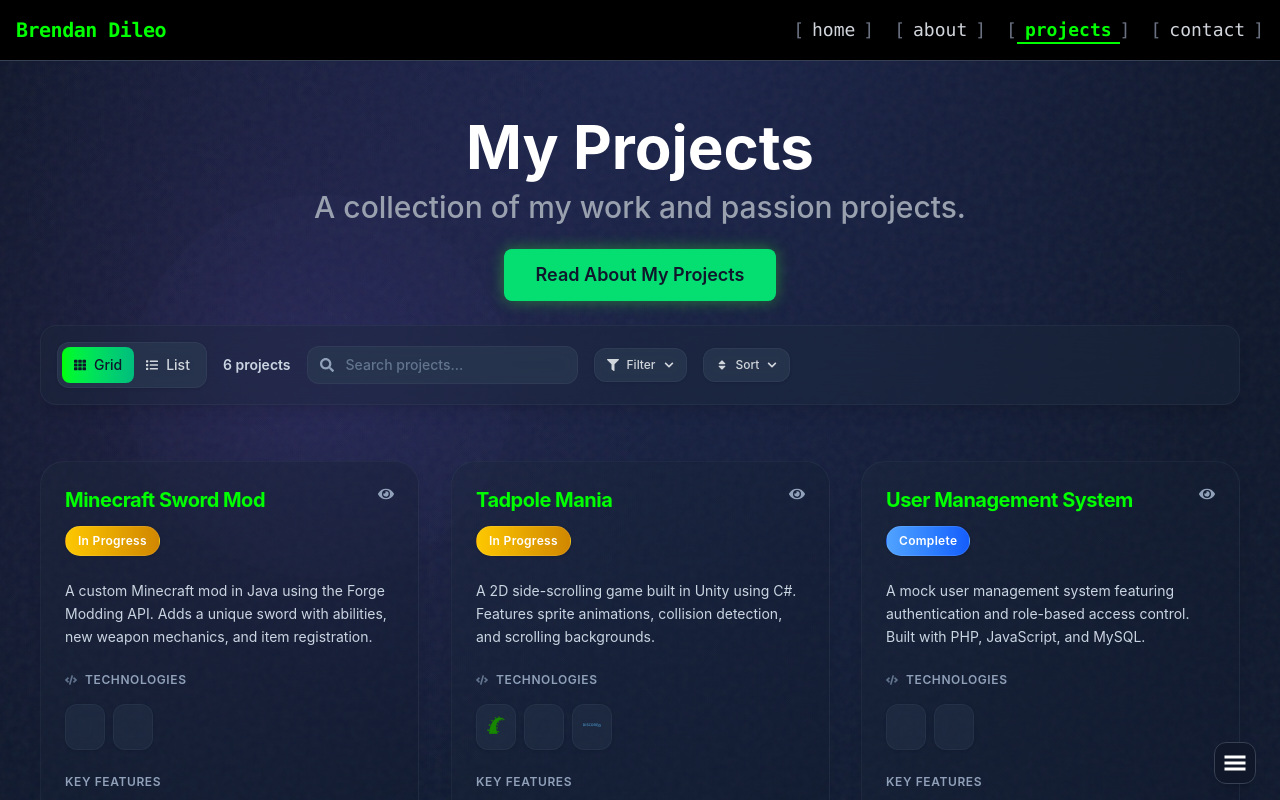
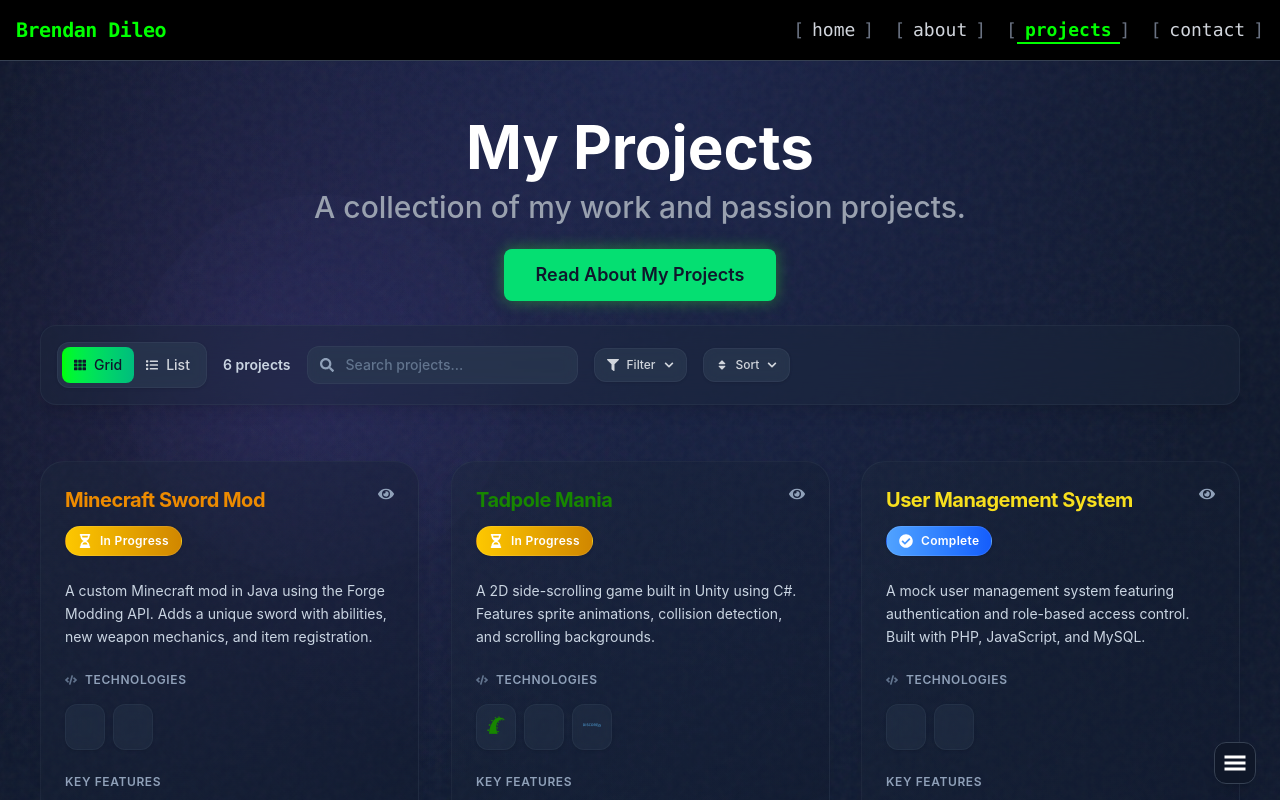
Before and after one commit to brendanddev/brendans-website, a React (Vite) app in the folder frontend/: page /projects in a window 1280 px wide. Shown: the top 800 px of the page. Built offline with nearby package versions, Linux system fonts and the light colour scheme.

Commit message:
Update project modal and components to use custom title colors

```diff
--- a/frontend/src/components/Projects/ProjectCard/GridCard.jsx
+++ b/frontend/src/components/Projects/ProjectCard/GridCard.jsx
@@ -75,8 +75,11 @@ const GridCard = ({ project, onClick }) => {
                 {/* Header section */}
                 <div className="flex items-start justify-between mb-6">
                     <div className="flex-1 min-w-0">
+
                         {/* Project title */}
-                        <h3 className="text-xl font-bold tracking-tight text-[#00ff00] group-hover:text-emerald-300 transition-colors duration-300 mb-3 line-clamp-2">
+                        <h3 className="text-xl font-bold tracking-tight group-hover:text-emerald-300 transition-colors duration-300 mb-3 line-clamp-2"
+                            style={{ color: project.titleColor || "#00ff00" }}
+                        >
                             {project.title}
                         </h3>
 
--- a/frontend/src/components/Projects/ProjectCard/StatusBadge.jsx
+++ b/frontend/src/components/Projects/ProjectCard/StatusBadge.jsx
@@ -20,6 +20,11 @@ const StatusBadge = ({ status }) => {
             border border-white/10
             backdrop-blur-sm
         `}>
+            {statusInfo.icon && (
+                <span className="mr-1 flex items-center">
+                    <statusInfo.icon size={14} className="mr-1" />
+                </span>
+            )}
             {statusInfo.name}
         </div>
     );
--- a/frontend/src/components/Projects/ProjectModal/ProjectModal.jsx
+++ b/frontend/src/components/Projects/ProjectModal/ProjectModal.jsx
@@ -126,11 +126,13 @@ const ProjectModal = ({
                                             whileTap={{ scale: 0.95 }}
                                             className="
                                                 flex items-center gap-2 px-6 py-3
-                                                bg-gradient-to-r from-[#00ff00] to-emerald-500
-                                                text-slate-900 font-bold rounded-xl
-                                                hover:from-emerald-400 hover:to-[#00ff00]
+                                                bg-gradient-to-r from-sky-400 to-indigo-500
+                                                text-white font-bold rounded-xl
+                                                hover:from-indigo-400 hover:to-sky-500
                                                 transition-all duration-300
                                                 shadow-lg hover:shadow-xl
+                                                focus:outline-none focus:ring-2 focus:ring-sky-400/50 focus:ring-offset-2 focus:ring-offset-slate-800
+                                                border border-white/20
                                             "
                                         >
                                             <FaGithub />
--- a/frontend/src/data/projectMeta.js
+++ b/frontend/src/data/projectMeta.js
@@ -6,23 +6,27 @@
  * Basic metadata for my projects
  */
 
+import { FaCheckCircle, FaHourglassHalf, FaFlask } from "react-icons/fa";
 
 // Projects status
 export const projectStatus = {
 
   Complete: {
     name: 'Complete',
-    color: 'from-blue-400 to-blue-600'
+    color: 'from-blue-400 to-blue-600',
+    icon: FaCheckCircle
   },
 
   'In Progress': {
     name: 'In Progress',
-    color: 'from-yellow-400 to-yellow-600'
+    color: 'from-yellow-400 to-yellow-600',
+    icon: FaHourglassHalf
   },
 
   Prototype: {
     name: 'Prototype',
-    color: 'from-gray-400 to-gray-600'
+    color: 'from-gray-400 to-gray-600',
+    icon: FaFlask
   }
 
 };
```
